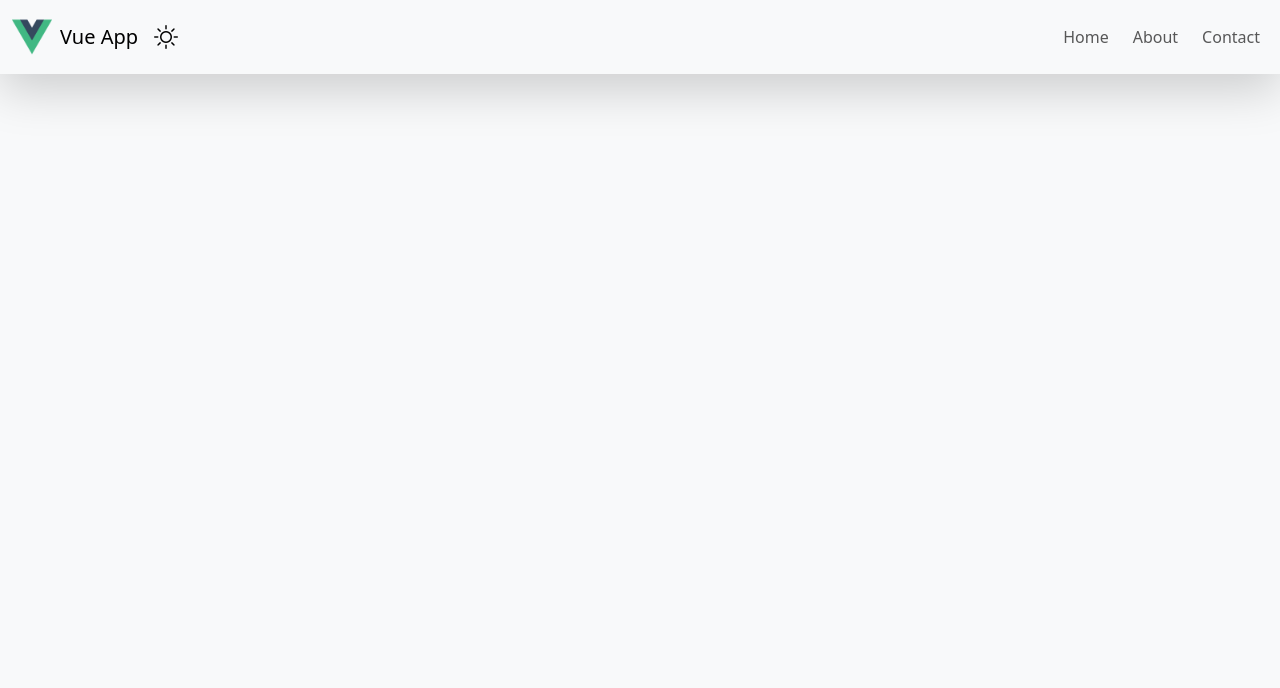
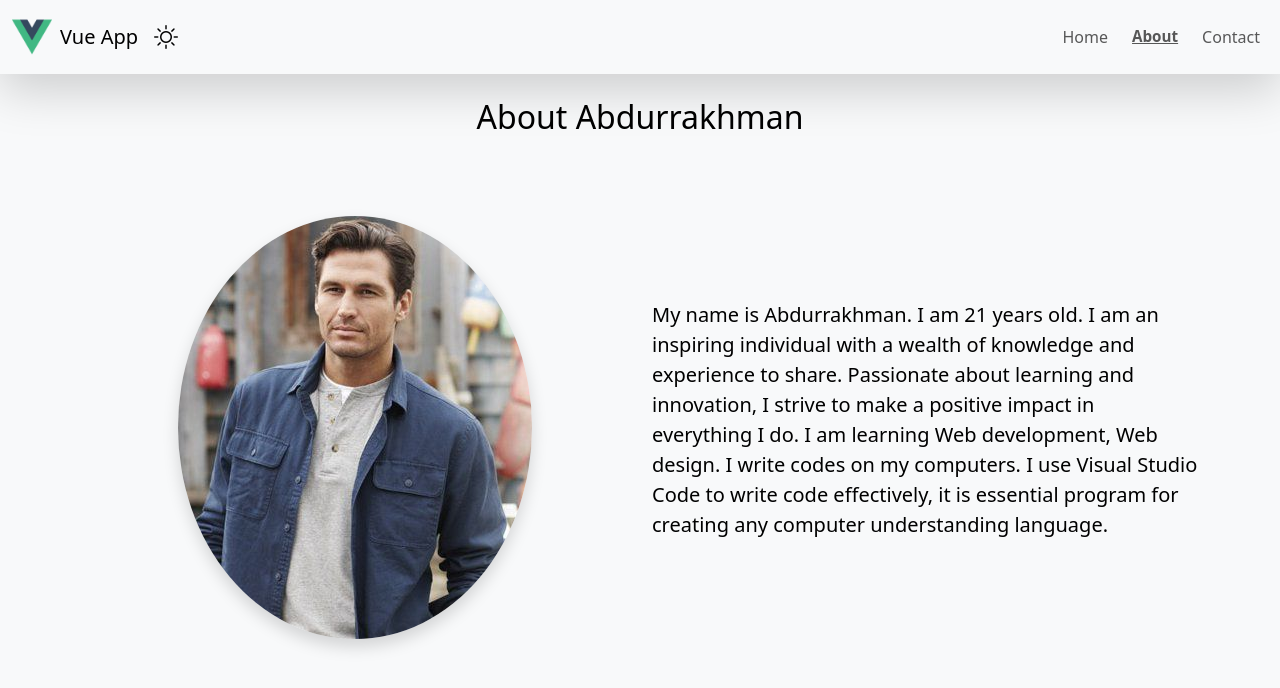
Before and after one commit to Abdu-user/Web-Dev-Skills-, a Vue app: page /about in a window 1280 px wide. Shown: the top 688 px of the page. Built offline with nearby package versions, Linux system fonts and the light colour scheme.

Commit message:
Vue App v1.7

```diff
--- a/public/index.html
+++ b/public/index.html
@@ -18,6 +18,7 @@
       rel="manifest"
       href="/manifest.json"
     />
+
     <title><%= htmlWebpackPlugin.options.title %></title>
   </head>
   <body>
--- a/src/components/navbar/NavbarLinks.vue
+++ b/src/components/navbar/NavbarLinks.vue
@@ -12,6 +12,7 @@ const { className } = defineProps({ className: { type: String, default: "" } });
         role="link"
         class="nav-link"
         :to="{ name: 'home' }"
+        active-class="activeLink"
         >Home</RouterLink
       >
     </li>
@@ -20,6 +21,7 @@ const { className } = defineProps({ className: { type: String, default: "" } });
         role="link"
         class="nav-link"
         :to="{ name: 'about' }"
+        active-class="activeLink"
         >About</RouterLink
       >
     </li>
@@ -28,6 +30,7 @@ const { className } = defineProps({ className: { type: String, default: "" } });
         role="link"
         class="nav-link"
         :to="{ name: 'contact' }"
+        active-class="activeLink"
         >Contact</RouterLink
       >
     </li>
@@ -37,6 +40,15 @@ const { className } = defineProps({ className: { type: String, default: "" } });
 <style scoped>
 a:hover,
 button:hover {
-  color: #28a745; /* Bootstrap's green color */
+  color: var(--vue-green); /* Bootstrap's green color */
+}
+.activeLink {
+  font-weight: bold;
+  font-size: 0.95rem;
+}
+@media (min-width: 576px) {
+  .activeLink {
+    text-decoration: underline;
+  }
 }
 </style>
--- a/src/main.css
+++ b/src/main.css
@@ -7,6 +7,7 @@
   box-sizing: border-box;
 }
 a:hover,
-button:hover {
+button:hover,
+span:hover {
   color: var(--vue-green); /* Bootstrap's green color */
 }
--- a/src/router/index.ts
+++ b/src/router/index.ts
@@ -1,5 +1,6 @@
 import { createRouter, createWebHistory, RouteRecordRaw } from "vue-router";
 import HomeView from "../views/HomeView.vue";
+import AboutView from "@/views/AboutView.vue";
 
 const routes: Array<RouteRecordRaw> = [
   {
@@ -10,7 +11,7 @@ const routes: Array<RouteRecordRaw> = [
   {
     path: "/about",
     name: "about",
-    component: HomeView,
+    component: AboutView,
   },
   {
     path: "/contact",
--- /dev/null
+++ b/src/views/AboutView.vue
@@ -0,0 +1,38 @@
+<template>
+  <header class="text-center py-4">
+    <!-- :class="" -->
+    <h1 class="h2">About Abdurrakhman</h1>
+  </header>
+  <main class="container my-5">
+    <section class="row align-items-center">
+      <!-- Image Section -->
+      <div class="col-12 col-md-6 text-center mb-4 mb-md-0">
+        <img
+          src="../assets/person.jpg"
+          alt="a nice looking person looking towards you"
+          class="img-fluid rounded-circle shadow"
+        />
+      </div>
+      <!-- Text Section -->
+      <div class="col-12 col-md-6">
+        <p class="fs-5">
+          My name is Abdurrakhman. I am 21 years old. I am an inspiring individual with a wealth of knowledge and experience to share.
+          Passionate about learning and innovation, I strive to make a positive impact in everything I do. I am learning Web development,
+          Web design. I write codes on my computers. I use Visual Studio Code to write code effectively, it is essential program for
+          creating any computer understanding language.
+        </p>
+        <!-- <p class="fs-5">
+        I am using tech Vue 3, Vue router 4, jest-dom
+        </p> -->
+      </div>
+    </section>
+    <section class="row align-items-center">
+      <!-- Images section -->
+      <div class="col-12 col-md-6 text-center mb-4 mb-md-0"></div>
+    </section>
+  </main>
+</template>
+
+<script setup lang="ts"></script>
+
+<style scoped></style>
```
Also changed, not shown: src/assets/person.jpg (added).
